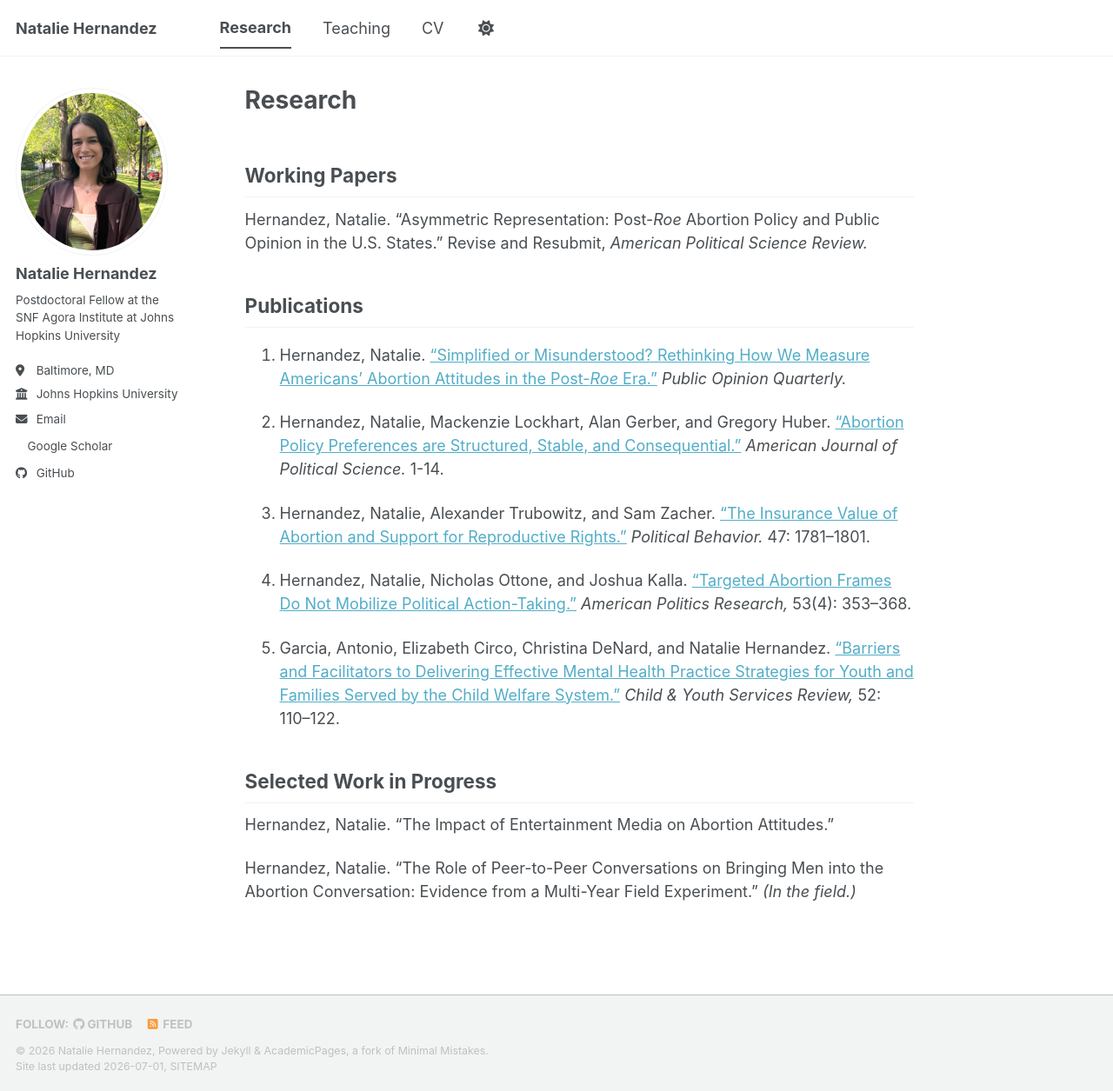
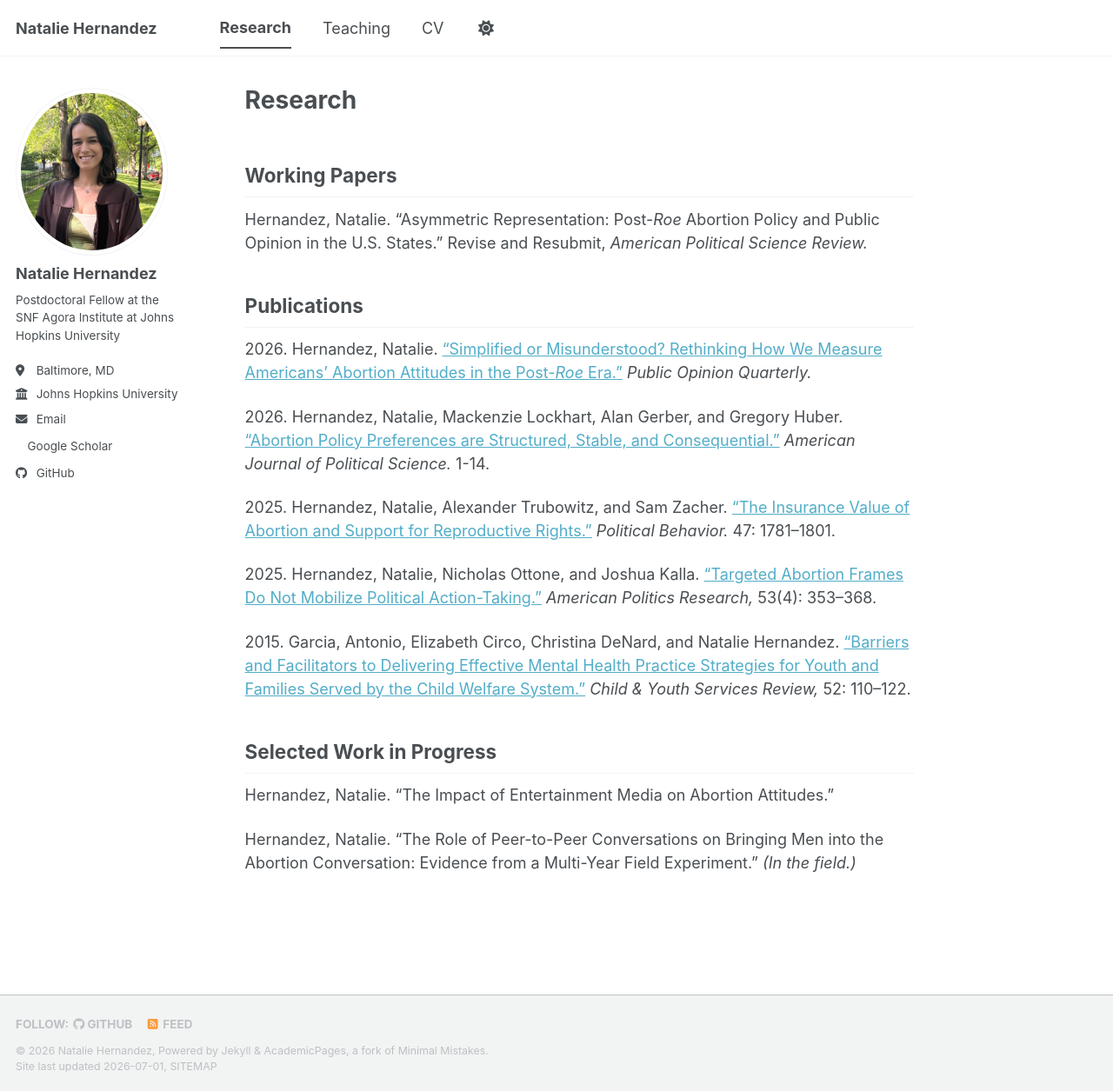
Before and after one commit to nataliehdez11/nataliehdez11.github.io, a Jekyll site: the page built from _pages/research.md, in a window 1280 px wide and 1255 px high. Shown: the whole window at 87% size. Built offline with Jekyll 4.4.1, drawn with Linux system fonts in a browser that asks for light colours; a style sheet for code colours, icons or effects is not loaded.

Commit message:
Update research.md

```diff
--- a/_pages/research.md
+++ b/_pages/research.md
@@ -10,19 +10,19 @@ Hernandez, Natalie. "Asymmetric Representation: Post-*Roe* Abortion Policy and P
 
 ## Publications
 
-2026. Hernandez, Natalie. ["Simplified or Misunderstood? Rethinking How We Measure Americans' Abortion Attitudes in the Post-*Roe* Era."](https://academic.oup.com/poq/advance-article/doi/10.1093/poq/nfag050/8712744) *Public Opinion Quarterly.*
+2026\. Hernandez, Natalie. ["Simplified or Misunderstood? Rethinking How We Measure Americans' Abortion Attitudes in the Post-*Roe* Era."](https://academic.oup.com/poq/advance-article/doi/10.1093/poq/nfag050/8712744) *Public Opinion Quarterly.*
 
 
-2026. Hernandez, Natalie, Mackenzie Lockhart, Alan Gerber, and Gregory Huber. ["Abortion Policy Preferences are Structured, Stable, and Consequential."](https://onlinelibrary.wiley.com/doi/10.1111/ajps.70036) *American Journal of Political Science.* 1-14.
+2026\. Hernandez, Natalie, Mackenzie Lockhart, Alan Gerber, and Gregory Huber. ["Abortion Policy Preferences are Structured, Stable, and Consequential."](https://onlinelibrary.wiley.com/doi/10.1111/ajps.70036) *American Journal of Political Science.* 1-14.
 
 
-2025. Hernandez, Natalie, Alexander Trubowitz, and Sam Zacher. ["The Insurance Value of Abortion and Support for Reproductive Rights."](https://link.springer.com/article/10.1007/s11109-025-10011-z) *Political Behavior.* 47: 1781–1801.
+2025\. Hernandez, Natalie, Alexander Trubowitz, and Sam Zacher. ["The Insurance Value of Abortion and Support for Reproductive Rights."](https://link.springer.com/article/10.1007/s11109-025-10011-z) *Political Behavior.* 47: 1781–1801.
 
 
-2025. Hernandez, Natalie, Nicholas Ottone, and Joshua Kalla. ["Targeted Abortion Frames Do Not Mobilize Political Action-Taking."](https://journals.sagepub.com/doi/10.1177/1532673X251324137?__cf_chl_f_tk=XMH5ii3jc7CEZSJEfSLTFilL9m.sPuy_FJKPVJFDNx4-1782938380-1.0.1.1-5DVQyj0ESqBvOGblPDA0FeOM9IlaIWqYTDAy_IovtkE) *American Politics Research,* 53(4): 353–368.
+2025\. Hernandez, Natalie, Nicholas Ottone, and Joshua Kalla. ["Targeted Abortion Frames Do Not Mobilize Political Action-Taking."](https://journals.sagepub.com/doi/10.1177/1532673X251324137?__cf_chl_f_tk=XMH5ii3jc7CEZSJEfSLTFilL9m.sPuy_FJKPVJFDNx4-1782938380-1.0.1.1-5DVQyj0ESqBvOGblPDA0FeOM9IlaIWqYTDAy_IovtkE) *American Politics Research,* 53(4): 353–368.
 
 
-2015. Garcia, Antonio, Elizabeth Circo, Christina DeNard, and Natalie Hernandez. ["Barriers and Facilitators to Delivering Effective Mental Health Practice Strategies for Youth and Families Served by the Child Welfare System."](https://www.sciencedirect.com/science/article/abs/pii/S0190740915000912?casa_token=xJ4IZDv5iHsAAAAA:r0tMZY5rpMLRBqoEt6jjf_Qqm-ImXxOAOO4bwkLi4yIgtlvkInH18Sv3QWUjGK1K3sy4l7GASkk) *Child & Youth Services Review,* 52: 110–122.
+2015\. Garcia, Antonio, Elizabeth Circo, Christina DeNard, and Natalie Hernandez. ["Barriers and Facilitators to Delivering Effective Mental Health Practice Strategies for Youth and Families Served by the Child Welfare System."](https://www.sciencedirect.com/science/article/abs/pii/S0190740915000912?casa_token=xJ4IZDv5iHsAAAAA:r0tMZY5rpMLRBqoEt6jjf_Qqm-ImXxOAOO4bwkLi4yIgtlvkInH18Sv3QWUjGK1K3sy4l7GASkk) *Child & Youth Services Review,* 52: 110–122.
 
 ## Selected Work in Progress
 
```
